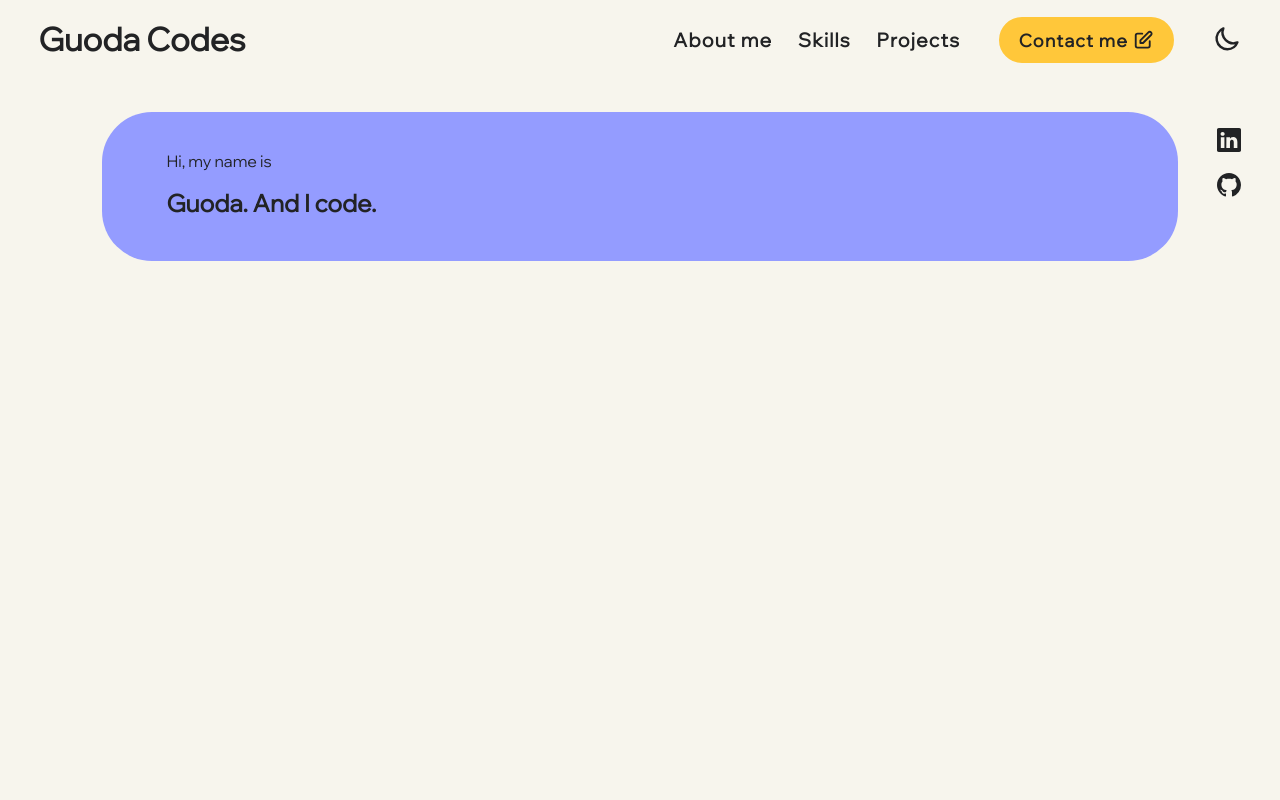
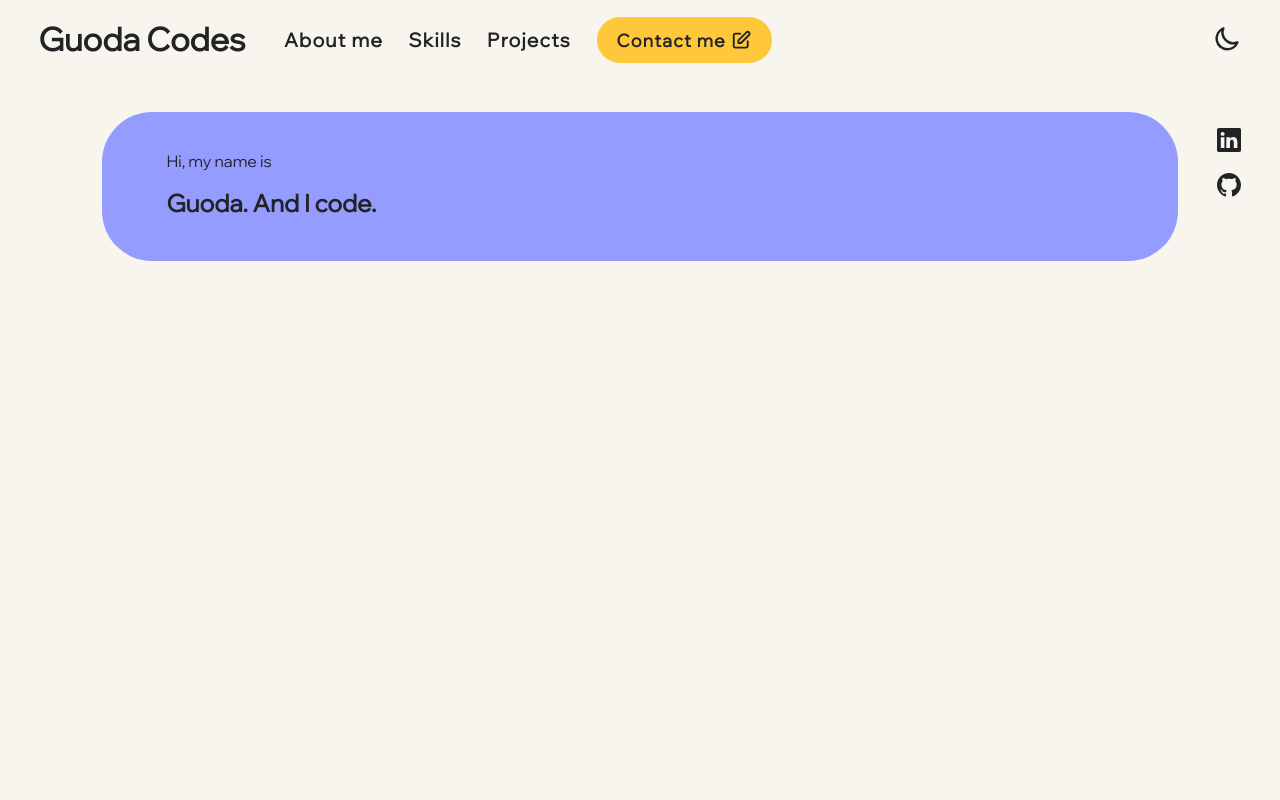
Before and after one commit to guodaar/portfolio, a React (Vite) app: page / in a window 1280 px wide. Shown: the top 800 px of the page. Built offline with nearby package versions, Linux system fonts and the light colour scheme; no server answers.

Commit message:
changed topbar layout

```diff
--- a/src/layout/Layout.tsx
+++ b/src/layout/Layout.tsx
@@ -51,9 +51,9 @@ const Container = styled.div`
   flex-direction: column;
   justify-content: space-between;
   min-height: 100vh;
-  margin: 0 3vw;
 `;
 
 const Content = styled.main`
   padding: 32px 5vw;
+  margin: 0 3vw;
 `;
--- a/src/layout/TopBar.tsx
+++ b/src/layout/TopBar.tsx
@@ -5,8 +5,10 @@ import styled from "styled-components";
 import { useScrollDirection } from "../hooks/useScrollDirection";
 import { useState } from "react";
 import { device } from "../styles/breakpoints";
-import { border } from "../styles/stylevariables";
+import { borderRadius } from "../styles/stylevariables";
 import ThemeToggle from "../components/ThemeToggle/ThemeToggle";
+import useScreenSize from "../hooks/useScreenSize";
+import SocialIcons from "../components/Socials/Socials";
 
 type Props = {
   isDarkMode: boolean;
@@ -27,6 +29,9 @@ const TopBar = ({
 }: Props) => {
   const scrollDirection = useScrollDirection();
   const [isMobileMenuOpen, setIsMobileMenuOpen] = useState(false);
+  const screenSize = useScreenSize();
+
+  const isSmallScreen = screenSize <= 900;
 
   const toggleMobileMenu = () => {
     setIsMobileMenuOpen((open) => !open);
@@ -39,22 +44,26 @@ const TopBar = ({
 
   return (
     <Container scrollDirection={scrollDirection}>
-      <Logo>Guoda Codes</Logo>
       <MobileMenuButton onClick={toggleMobileMenu}>
-        {isMobileMenuOpen ? <HiX /> : <HiMenu />}
+        <HiMenu />
       </MobileMenuButton>
       <MenuContainer isOpen={isMobileMenuOpen}>
+        <MobileMenuButton onClick={toggleMobileMenu}>
+          {isMobileMenuOpen && <HiX />}
+        </MobileMenuButton>
+        <Logo>Guoda Codes</Logo>
         <Navigation>
           <NavItem onClick={() => handleScroll(aboutRef)}>About me</NavItem>
           <NavItem onClick={() => handleScroll(skillsRef)}>Skills</NavItem>
           <NavItem onClick={() => handleScroll(projectsRef)}>Projects</NavItem>
+          <Button onClick={() => handleScroll(contactRef)} accent>
+            Contact me
+            <HiOutlinePencilAlt />
+          </Button>
+          {isSmallScreen && <SocialIcons />}
         </Navigation>
-        <Button onClick={() => handleScroll(contactRef)} accent>
-          Contact me
-          <HiOutlinePencilAlt />
-        </Button>
-        <ThemeToggle toggleTheme={toggleTheme} isDarkMode={isDarkMode} />
       </MenuContainer>
+      <ThemeToggle toggleTheme={toggleTheme} isDarkMode={isDarkMode} />
     </Container>
   );
 };
@@ -68,6 +77,7 @@ const Container = styled.header<{ scrollDirection: "up" | "down" | null }>`
   display: flex;
   justify-content: space-between;
   align-items: center;
+  margin: 0 3vw;
   z-index: 999;
   transition: top 500ms;
   top: ${({ scrollDirection }) => (scrollDirection === "up" ? "0px" : "-90px")};
@@ -77,6 +87,7 @@ const Logo = styled.h1``;
 
 const MobileMenuButton = styled.div`
   display: none;
+  margin: 16px;
 
   svg {
     font-size: 2rem;
@@ -90,28 +101,35 @@ const MobileMenuButton = styled.div`
 const MenuContainer = styled.div<{ isOpen: boolean }>`
   display: flex;
   align-items: center;
+  justify-content: space-between;
   gap: 3vw;
 
   @media ${device.md} {
     flex-direction: column;
-    align-items: flex-end;
+    align-items: flex-start;
+    gap: 16px;
     position: absolute;
-    top: 60px;
-    right: 0;
-    width: 100%;
-    border: ${border};
-    background-color: ${({ theme }) => theme.background};
+    top: 0;
+    left: -3vw;
+    width: 70%;
+    padding: 0 3vw 32px;
+    border-top-right-radius: ${borderRadius};
+    border-bottom-right-radius: ${borderRadius};
+    background-color: ${({ theme }) => theme.darkerBackground};
     transition: transform 0.5s ease;
-    transform: translateY(${({ isOpen }) => (isOpen ? "0" : "-100vh")});
+    transform: translateX(${({ isOpen }) => (isOpen ? "0" : "-103vw")});
   }
 `;
 
 const Navigation = styled.nav`
   display: flex;
+  align-items: center;
   gap: 2vw;
 
   @media ${device.md} {
     flex-direction: column;
+    align-items: flex-start;
+    gap: 16px;
   }
 `;
 
```
